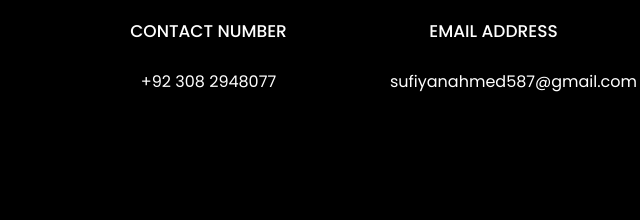
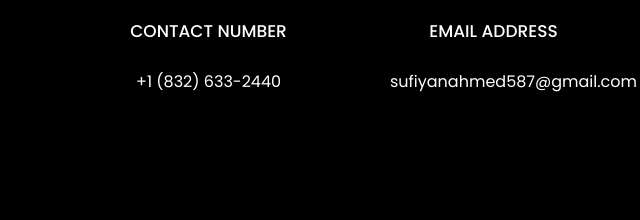
Before and after one commit to Sufiyan-2/sufiyanahmed.github.io, a plain HTML site: page index.html in a window 1280 px wide. Shown: the part 5179-5399 px from the top of the page, 289-929 px from the left. Drawn offline with Linux system fonts and the light colour scheme; files whose address does not match are found by name.

Commit message:
Update index.html

```diff
--- a/index.html
+++ b/index.html
@@ -581,7 +581,7 @@
           			<span class="icon-phone2"></span>
           		</div>
           		<h3 class="mb-4">Contact Number</h3>
-	            <p><a href="tel://+92 3082948077">+92 308 2948077</a></p>
+	            <p><a href="tel://+1 (832) 633-2440">+1 (832) 633-2440</a></p>
 	          </div>
           </div>
           <div class="col-md-6 col-lg-3 d-flex ftco-animate">
```
